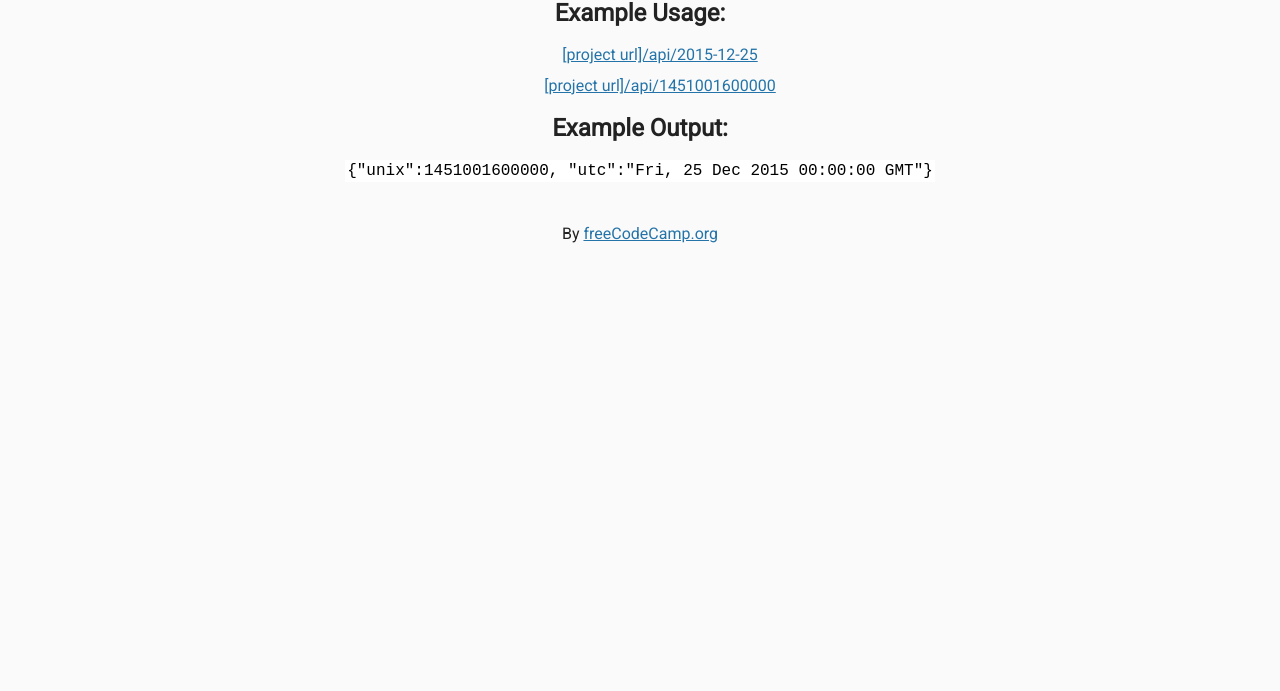
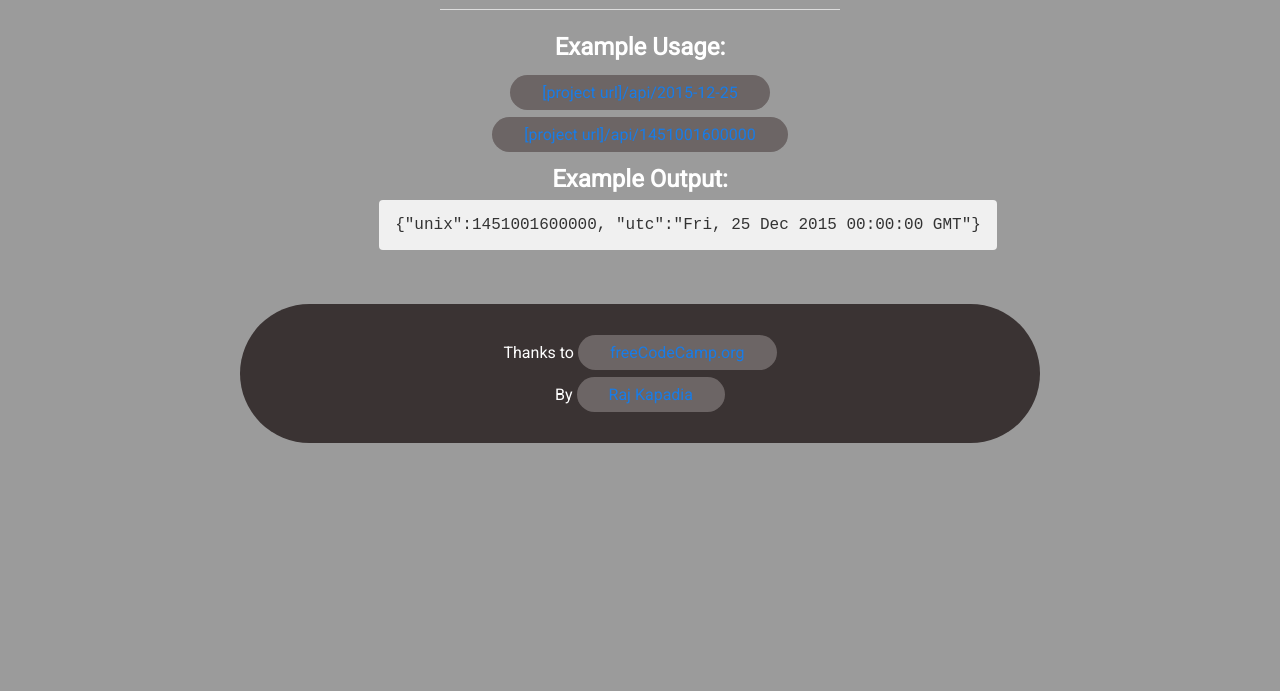
Before and after one commit to rkgith01/timestamp-microservice, a website: page views/index.html in a window 1280 px wide. Shown: the part 109-800 px from the top of the page. Drawn offline with Linux system fonts and the light colour scheme; files that its build step writes are made by us from their sources.

Commit message:
minor changes

```diff
--- a/public/style.css
+++ b/public/style.css
@@ -3,44 +3,78 @@
 body {
 	font-family: 'Roboto', sans-serif;
 	font-size: 16px;
-	color: #222;
-	background-color: #FaFaFa;
+	color: #ffffff;
+	background-color: #9b9b9b;
 	text-align: center;
-	line-height: 1.4em;
+	line-height: 1.6em;
+	margin: 0;
+	padding: 0;
 }
 
 .container {
-	padding: 0;
-	margin-top: 40px;
+	max-width: 800px;
+	margin: 0 auto;
+	padding: 20px;
 }
 
 h3 {
-  margin-top: 30px;
+	margin-top: 20px;
+	font-size: 24px;
+	color: #333;
 }
 
 hr {
-	margin: 25px;
+	margin: 25px auto;
+	border: none;
+	border-top: 1px solid #ddd;
+	width: 50%;
 }
 
 .footer {
 	margin-top: 40px;
+	padding: 20px 0;
+	background-color: #3a3333;
+	border-radius: 15rem;
 }
 
 code {
-  font-family: monospace;
-  padding: 2px;
-  color: black;
-  background-color: #fff;
+	font-family: 'Roboto Mono', monospace;
+	padding: 4px 8px;
+	color: #333;
+	background-color: #f0f0f0;
+	border-radius: 4px;
 }
 
 ul {
 	list-style-type: none;
+	padding-left: 0;
+	margin-top: 0;
 }
 
 li {
-  margin-bottom: 0.5em;
+	margin-bottom: 1em;
 }
 
 a {
-	color: #2574A9;
+	color: #187ce7 ;
+	text-decoration: none;
+	transition: color 0.3s ease;
+	padding: 0.5rem 2rem;
+	background: #6c6565;
+	margin: 0;
+	border-radius: 10rem;
+
 }
+
+a:hover {
+	color: #c0dfff;
+}
+
+.logo{
+	width: 100px;
+	height: 100px;
+	margin: 0 auto;
+}
+pre > code {
+	padding: 1rem;
+}
--- a/views/index.html
+++ b/views/index.html
@@ -2,31 +2,61 @@
 
 <html>
   <head>
-      <title>Timestamp Microservice | freeCodeCamp.org</title>
-      <link rel="shortcut icon" href="https://cdn.freecodecamp.org/universal/favicons/favicon-32x32.png" type="image/x-icon"/>
-      <link href="https://fonts.googleapis.com/css?family=Roboto" rel="stylesheet" type="text/css">
-      <link href="style.css" rel="stylesheet" type="text/css">
+    <title>Timestamp Microservice | freeCodeCamp.org | Raj Kapadia</title>
+    <link
+      rel="shortcut icon"
+      href="logo.png"
+      />
+      <!-- type="image/x-icon" -->
+    <link
+      href="https://fonts.googleapis.com/css?family=Roboto"
+      rel="stylesheet"
+      type="text/css"
+    />
+    <link href="style.css" rel="stylesheet" type="text/css" />
   </head>
 
   <body>
+    <div class="container">
+
+      <div>
+        <img src="logo.png" alt="main logo" class="logo"/>
+      </div>
+
       <h1>Timestamp Microservice</h1>
       <hr />
-    <div class="container">
+
+      <div class="content">
         <h2>Example Usage:</h2>
         <ul>
           <li><a href="api/2015-12-25">[project url]/api/2015-12-25</a></li>
-        <li><a href="api/1451001600000">[project url]/api/1451001600000</a></li>
+          <li>
+            <a href="api/1451001600000">[project url]/api/1451001600000</a>
+          </li>
         </ul>
 
         <h2>Example Output:</h2>
+        <pre>
+          <code
+            >{"unix":1451001600000, "utc":"Fri, 25 Dec 2015 00:00:00 GMT"}</code
+          >
+        </pre>
+      </div>
+
+      <div class="footer">
         <p>
-        <code>{"unix":1451001600000, "utc":"Fri, 25 Dec 2015 00:00:00 GMT"}</code>
+          Thanks to
+          <a href="https://www.freecodecamp.org/" target="_blank"
+            >freeCodeCamp.org</a
+          >
+        </p>
+        <p>
+          By
+          <a href="https://rajkapadia-dev.vercel.app/" target="_blank"
+            >Raj Kapadia</a
+          >
         </p>
       </div>
-    <div class="footer">
-      <p>
-        By <a href="https://www.freecodecamp.org/">freeCodeCamp.org</a>
-      </p>
     </div>
   </body>
 </html>
```
Also changed, not shown: public/logo.png (added). Lines whose indentation alone changed are shown as unchanged.
